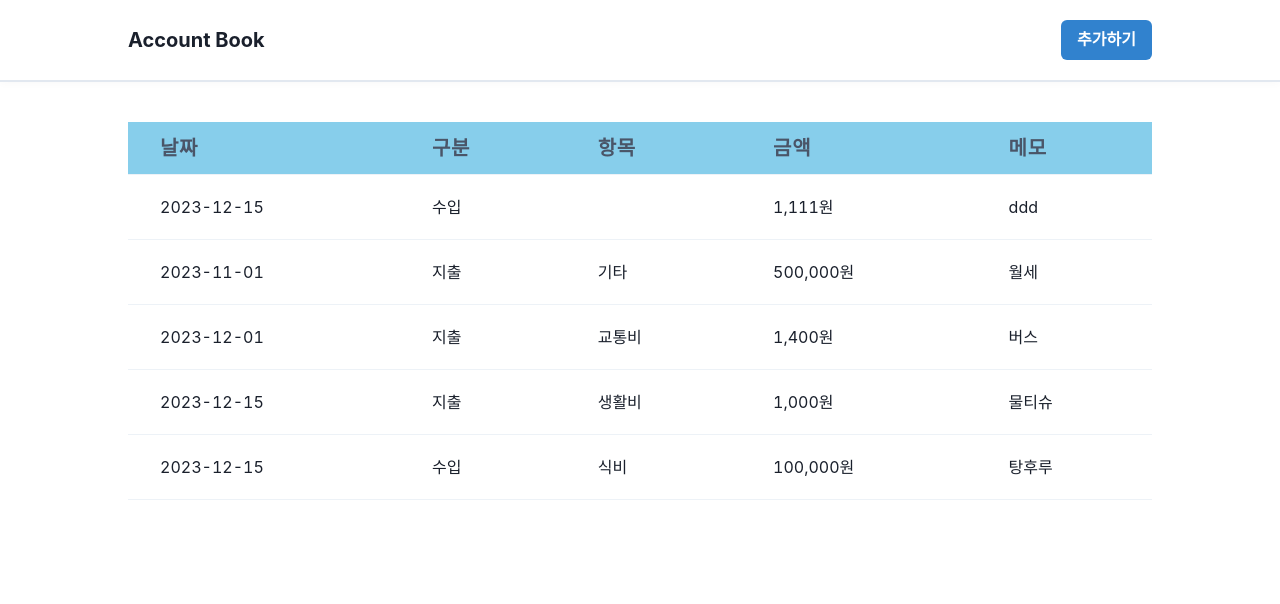
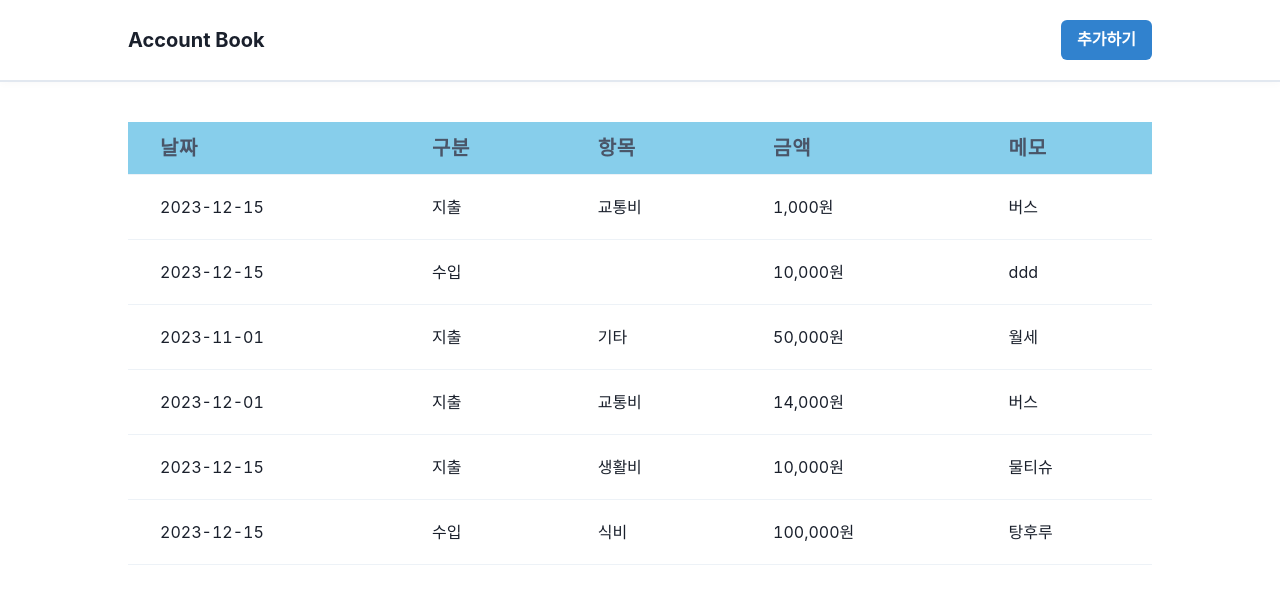
Before and after one commit to woorifisa-service-dev-2nd/frontend-3rd-accountBook, a React (Vite) app: page /list in a window 1280 px wide. Shown: the top 604 px of the page. Built offline with nearby package versions, Linux system fonts and the light colour scheme; data requests are answered from the project's data file.

Commit message:
feat: overview 차트 수정

```diff
--- a/mock.json
+++ b/mock.json
@@ -13,7 +13,7 @@
       "date": "2023-12-15",
       "status": "charge",
       "chargeStatus": "living",
-      "amount": "1000",
+      "amount": "10000",
       "notes": "물티슈"
     },
     {
@@ -21,7 +21,7 @@
       "date": "2023-12-01",
       "status": "charge",
       "chargeStatus": "transportation",
-      "amount": "1400",
+      "amount": "14000",
       "notes": "버스"
     },
     {
@@ -29,7 +29,7 @@
       "date": "2023-11-01",
       "status": "charge",
       "chargeStatus": "etc",
-      "amount": "500000",
+      "amount": "50000",
       "notes": "월세"
     },
     {
@@ -37,8 +37,16 @@
       "date": "2023-12-15",
       "status": "income",
       "chargeStatus": "",
-      "amount": "1111",
+      "amount": "10000",
       "notes": "ddd"
+    },
+    {
+      "id": "4702de25-950a-4d1d-9505-83d23ca2fa55",
+      "date": "2023-12-15",
+      "status": "charge",
+      "chargeStatus": "transportation",
+      "amount": "1000",
+      "notes": "버스"
     }
   ]
 }
--- a/src/components/dashboard/Chart.jsx
+++ b/src/components/dashboard/Chart.jsx
@@ -1,14 +1,37 @@
-import React, { useContext } from 'react';
-import { Bar, BarChart, ResponsiveContainer, XAxis, YAxis } from 'recharts';
+import React, { useContext, useEffect, useState } from 'react';
+import { Bar, BarChart, CartesianGrid, ResponsiveContainer, XAxis, YAxis } from 'recharts';
 import { AccountContext } from '../../App';
+
+const CHART_LIST_ITEMS_AMOUNT = {
+  food: 0,
+  living: 0,
+  transportation: 0,
+  etc: 0,
+};
 
 const Chart = () => {
   const [data] = useContext(AccountContext);
+  const [chartChargeData, setChartChargeData] = useState([]);
+
+  useEffect(() => {
+    if (data.length > 0) {
+      const _chartData = data
+        .filter((item) => item.chargeStatus !== '')
+        .reduce((acc, cur) => {
+          acc[cur.chargeStatus] += Number(cur.amount);
+          return acc;
+        }, CHART_LIST_ITEMS_AMOUNT);
+
+      const chargeData = Object.entries(_chartData).map((i) => ({ chargeStatus: i[0], amount: i[1] }));
+      setChartChargeData(chargeData);
+    }
+  }, [data]);
 
   return (
-    <ResponsiveContainer width={'100%'} height={200}>
-      <BarChart width={300} height={'100%'} data={data}>
-        <XAxis dataKey="chargeStatus" />
+    <ResponsiveContainer width={'100%'} height={400}>
+      <BarChart width={300} height={'100%'} data={chartChargeData}>
+        <CartesianGrid strokeDasharray="3" />
+        <XAxis dataKey={'chargeStatus'} />
         <YAxis dataKey="amount" />
         <Bar dataKey="amount" fill="#8884d8" />
       </BarChart>
--- a/src/components/dashboard/DashBoard.jsx
+++ b/src/components/dashboard/DashBoard.jsx
@@ -17,12 +17,11 @@ const DashBoard = () => {
       <TotalStatus />
 
       <Grid templateColumns={'repeat(7,1fr)'} gap={8}>
-        {/* Overview */}
         <GridItem colSpan={3}>
           <Card p={10}>
             <Stack spacing={12}>
               <Heading as="h4" size="md">
-                Overview
+                Charge Overview
               </Heading>
               <Chart />
             </Stack>
@@ -37,8 +36,8 @@ const DashBoard = () => {
                 <Heading as="h4" size="md">
                   Recent Record
                 </Heading>
-                <Link href='http://localhost:5173/list'>
-                 <Button>상세보기</Button>
+                <Link href="http://localhost:5173/list">
+                  <Button>상세보기</Button>
                 </Link>
               </HStack>
               <DataTable fontSize={'sm'} bgColor={'white'} data={recentData} />
--- a/src/components/dashboard/DataTable.jsx
+++ b/src/components/dashboard/DataTable.jsx
@@ -3,7 +3,7 @@ import { Table, Thead, Tbody, Tr, Th, Td, Checkbox, Button, Text, useDisclosure
 import { amountFormat } from '../util/amountFormat';
 import ModalForm from '../common/ModalForm';
 
-const changeToKorean = {
+export const CHARGE_LIST = {
   food: '식비',
   living: '생활비',
   transportation: '교통비',
@@ -74,8 +74,8 @@ const DataTable = ({ fontSize, bgColor, data, checkedItems, toggleAllCheckboxes,
                   </Td>
                 )}
                 <Td>{item.date}</Td>
-                <Td>{changeToKorean[item.status]}</Td>
-                <Td>{changeToKorean[item.chargeStatus]}</Td>
+                <Td>{CHARGE_LIST[item.status]}</Td>
+                <Td>{CHARGE_LIST[item.chargeStatus]}</Td>
                 <Td>{`${amountFormat(Number(item.amount))}원`}</Td>
                 <Td>{item.notes}</Td>
 
```
